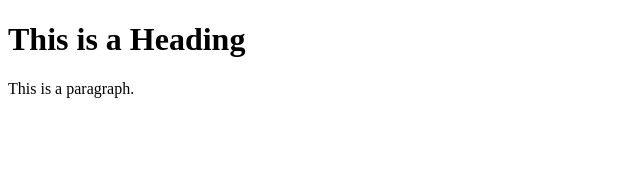
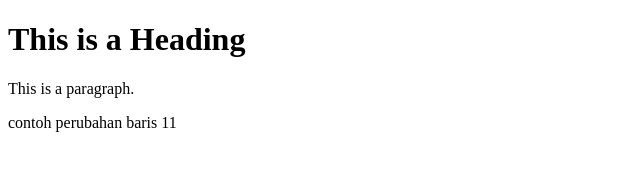
Before and after one commit to Wirayuda0501/MyWebsite, a plain HTML site: page contact-us.html in a window 1280 px wide. Shown: the whole page, without its empty margins (0-640 px from the left). Drawn offline with Linux system fonts and the light colour scheme.

Commit message:
ubah baris 11

```diff
--- a/contact-us.html
+++ b/contact-us.html
@@ -8,7 +8,7 @@
 <h1>This is a Heading</h1>
 <p>This is a paragraph.</p>
 
-<form action=""></form>
+<div>contoh perubahan baris 11</div>
 
 </body>
 </html>
```
